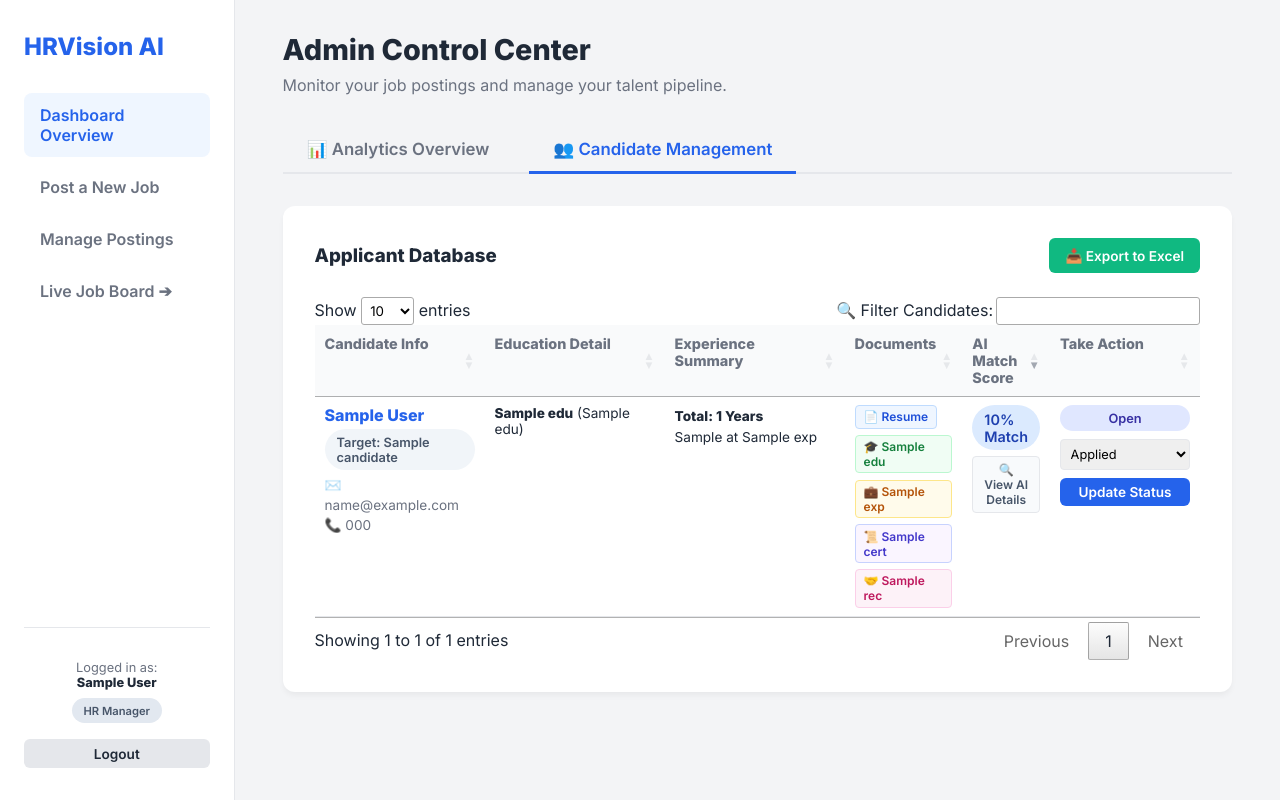
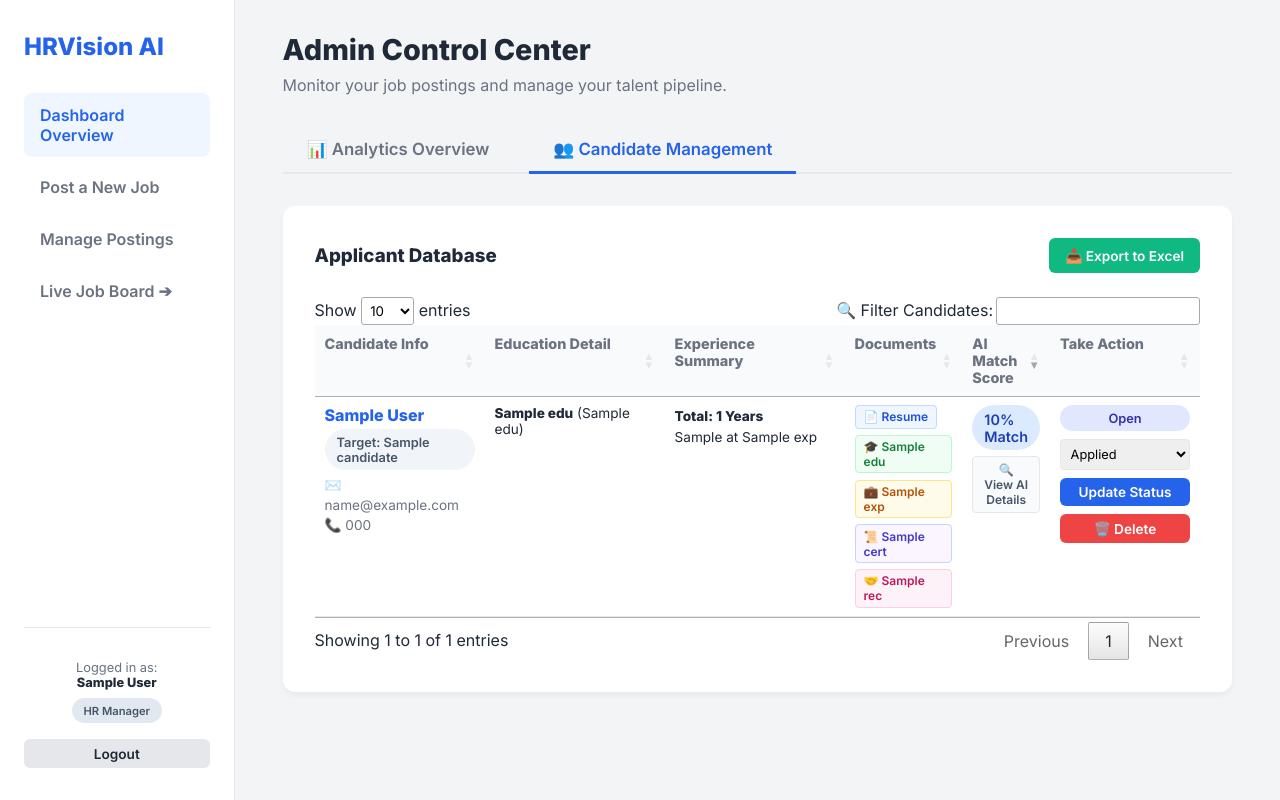
Before and after one commit to HaiderIjaz5/hrvision, a Flask app: template templates/admin_dashboard.html in a window 1280 px wide, after a click on "👥 Candidate Management". Run offline with Flask 3, Linux system fonts and the light colour scheme; the visitor is signed in with stand-in values (Sample User, id 1); the template is opened without the code that fills it: most values are stand-ins (such as "Sample title", 1, 10 or a date in 2020); some libraries are stand-ins or nearby versions.

Commit message:
\\added requests module

```diff
--- a/app.py
+++ b/app.py
@@ -14,8 +14,7 @@ from io import StringIO
 import PyPDF2
 import docx
 from dotenv import load_dotenv
-
-from ai_engine import calculate_resume_score
+import requests
 
 # Load environment variables from .env file
 load_dotenv()
--- a/requirements.txt
+++ b/requirements.txt
@@ -8,3 +8,4 @@ python-docx==1.1.0
 sentence-transformers==2.2.2
 huggingface-hub==0.21.4
 gunicorn
+requests
--- a/templates/admin_dashboard.html
+++ b/templates/admin_dashboard.html
@@ -267,6 +267,9 @@
 
                                         <button type="button" onclick="handleStatusUpdate('{{ candidate._id }}')" class="btn btn-primary btn-sm" style="width: 100%;">Update Status</button>
                                     </form>
+                                    <form action="{{ url_for('delete_candidate', candidate_id=candidate._id) }}" method="POST" onsubmit="return confirm('Permanently delete this candidate?');">
+                                        <button type="submit" class="btn btn-danger btn-sm" style="width: 100%;">🗑️ Delete</button>
+                                    </form>
                                 </td>
                             </tr>
                             {% endfor %}
```
